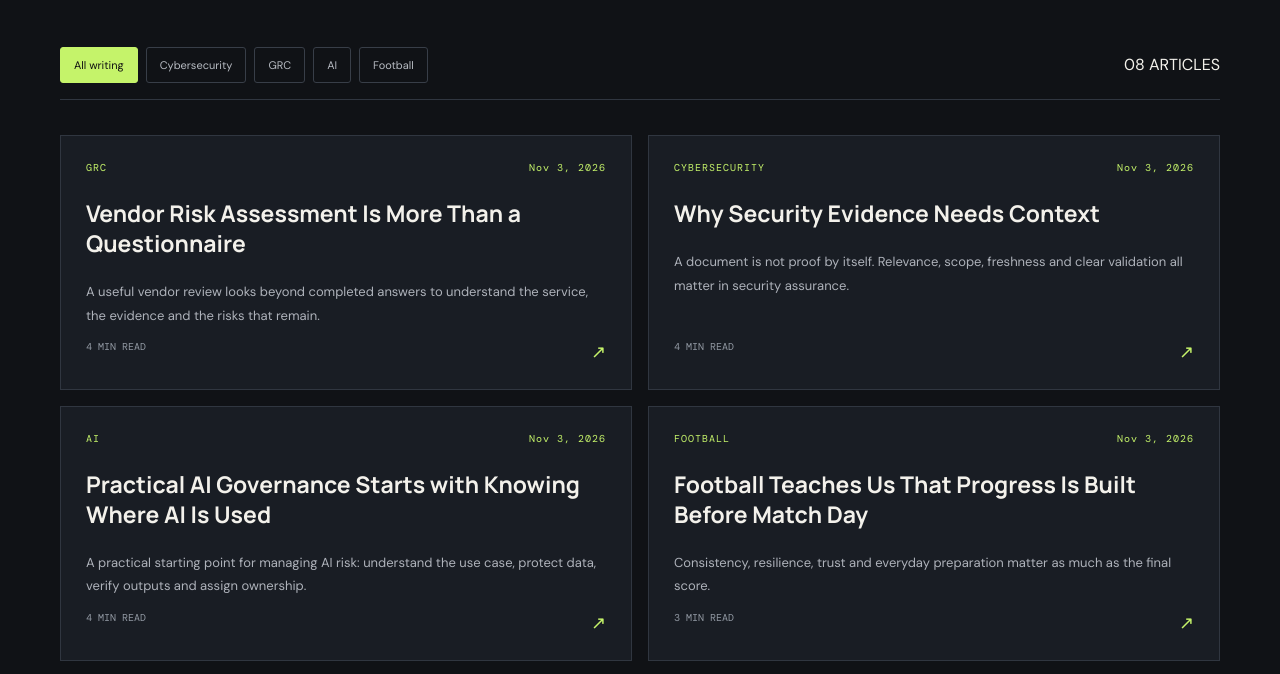
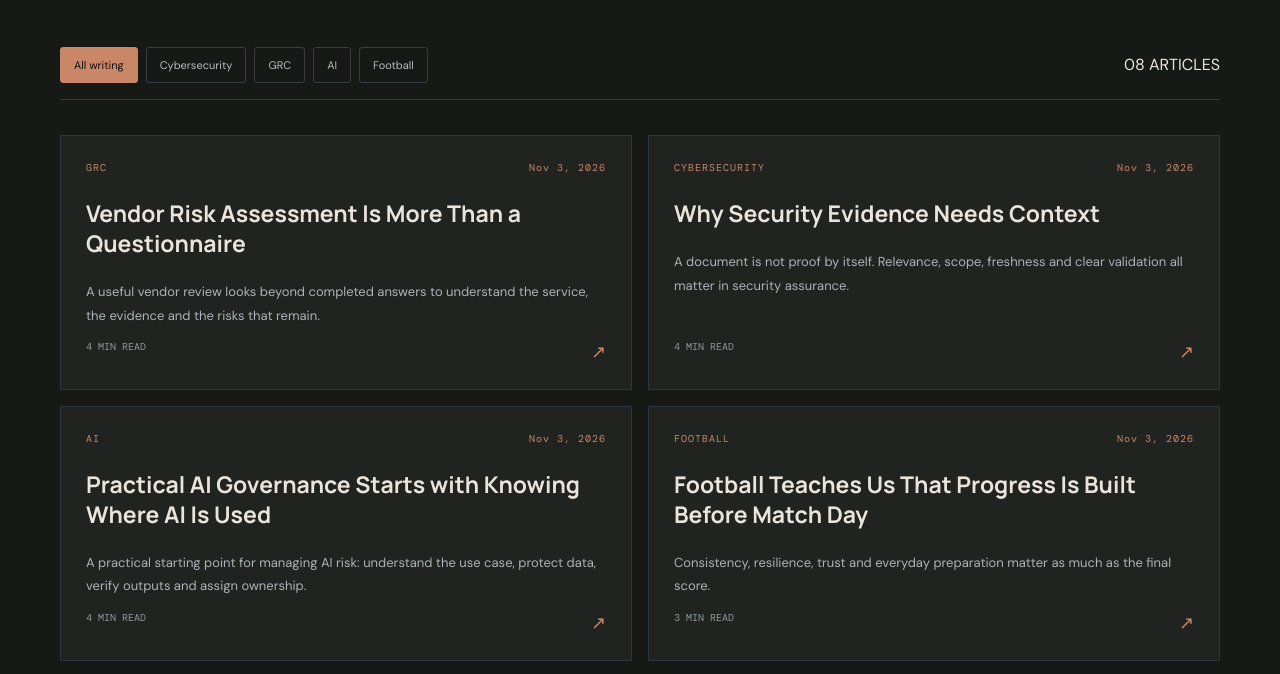
Before and after one commit to purushottamkhakurel/purushottam-portfolio-v2, a plain HTML site: page blog.html in a window 1280 px wide. Shown: the part 482-1156 px from the top of the page. Drawn offline with nearby package versions, Linux system fonts and the light colour scheme.

Commit message:
Replace neon palette with warm editorial colors

```diff
--- a/css/styles.css
+++ b/css/styles.css
@@ -149,3 +149,63 @@ body,.site-header,.section-muted,.ticker,.writing-feature,.focus-grid article,.p
   :root[data-theme="light"] .main-nav a{border-bottom-color:var(--line)}
   .main-nav .theme-toggle{width:max-content}
 }
+
+
+/* A warmer, more personal editorial palette */
+:root{
+  --bg:#171916;
+  --panel:#20231f;
+  --text:#e9e5dc;
+  --muted:#aaa99e;
+  --line:#353a32;
+  --accent:#c98768;
+  --header-bg:rgba(23,25,22,.94);
+  --section-bg:#1d201c;
+  --feature-bg:#292b25;
+  --card-bg:#22251f;
+  --raised-bg:#1d201c;
+  --surface-1:#1d201c;
+  --surface-2:#22251f;
+  --surface-3:#292b25;
+  --copy:#c0beb3;
+  --copy-strong:#dedbd1;
+  --nav-copy:#c9c6bb;
+  --control-border:#45483f;
+  --shadow:0 14px 34px rgba(0,0,0,.18);
+}
+:root[data-theme="light"]{
+  color-scheme:light;
+  --bg:#f2efe7;
+  --panel:#faf8f2;
+  --text:#292c25;
+  --muted:#77776b;
+  --line:#ded9cd;
+  --accent:#955d43;
+  --header-bg:rgba(242,239,231,.94);
+  --section-bg:#e9e5da;
+  --feature-bg:#e4ded1;
+  --card-bg:#faf8f2;
+  --raised-bg:#f7f4ec;
+  --surface-1:#e9e5da;
+  --surface-2:#faf8f2;
+  --surface-3:#e4ded1;
+  --copy:#55574d;
+  --copy-strong:#393c33;
+  --nav-copy:#55574d;
+  --control-border:#d0c9ba;
+  --shadow:0 12px 28px rgba(59,48,34,.07);
+}
+:root[data-theme="light"] .hero h1 span,
+:root[data-theme="light"] .about-grid h2 span{color:#858476}
+:root[data-theme="light"] .visual-frame{background:#faf8f2;border-color:#d5cebf}
+:root[data-theme="light"] .orbit-note{background:var(--accent);color:#fff8f0}
+:root[data-theme="light"] .brand-mark{background:var(--accent);color:#fff8f0}
+:root[data-theme="light"] .button{background:var(--accent);color:#fff8f0}
+:root[data-theme="light"] .filter.active,
+:root[data-theme="light"] .filter:hover{background:var(--accent);border-color:var(--accent);color:#fff8f0}
+:root[data-theme="light"] .theme-toggle:hover{border-color:var(--accent)}
+:root[data-theme="light"] .project-list a:hover{background:#e9e5da}
+:root[data-theme="light"] .main-nav a:hover,
+:root[data-theme="light"] .main-nav .active{color:var(--accent)}
+.button:hover{box-shadow:0 7px 22px rgba(201,135,104,.18)}
+:root[data-theme="light"] .button:hover{box-shadow:0 7px 22px rgba(149,93,67,.16)}
```
